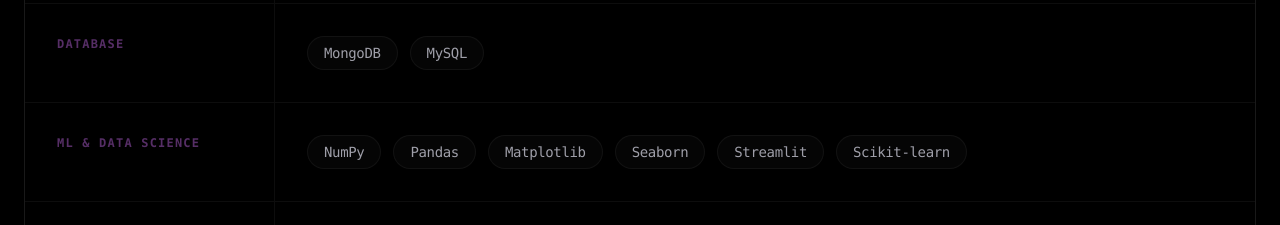
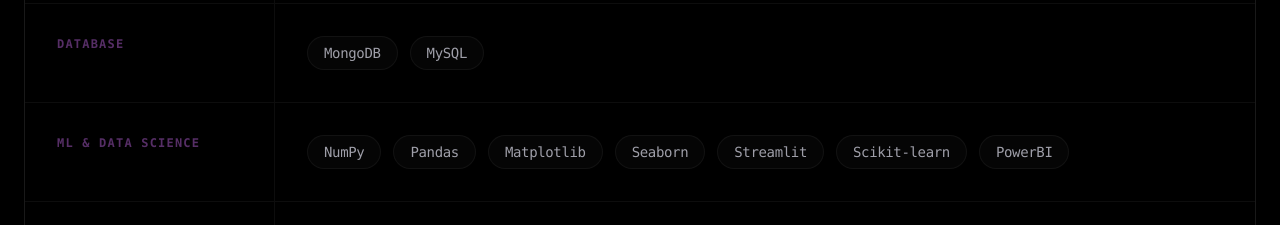
Before and after one commit to divygandhi4978/personal-pf, a Next.js app: page / in a window 1280 px wide. Shown: the part 2520-2745 px from the top of the page. Built offline with nearby package versions, Linux system fonts and the light colour scheme.

Commit message:
UI Update and content v2

```diff
--- a/components/TechStack.jsx
+++ b/components/TechStack.jsx
@@ -5,7 +5,7 @@
     { category: "Frontend", items: ["React", "Next.js", "Tailwind", "Framer Motion"] },
     { category: "Backend", items: ["Node.js", "Express", "FastAPI", "Python", "DJango", "Java", "Flask", "Redis"] },
     { category: "Database", items: ["MongoDB", "MySQL"] },
-    { category: "ML & Data Science", items: ["NumPy", "Pandas", "Matplotlib", "Seaborn", "Streamlit", "Scikit-learn"] },
+    { category: "ML & Data Science", items: ["NumPy", "Pandas", "Matplotlib", "Seaborn", "Streamlit", "Scikit-learn","PowerBI"] },
     { category: "DevOps & Tools", items: ["Git", "Docker", "Kubernetes"] },
   ];
 
```
